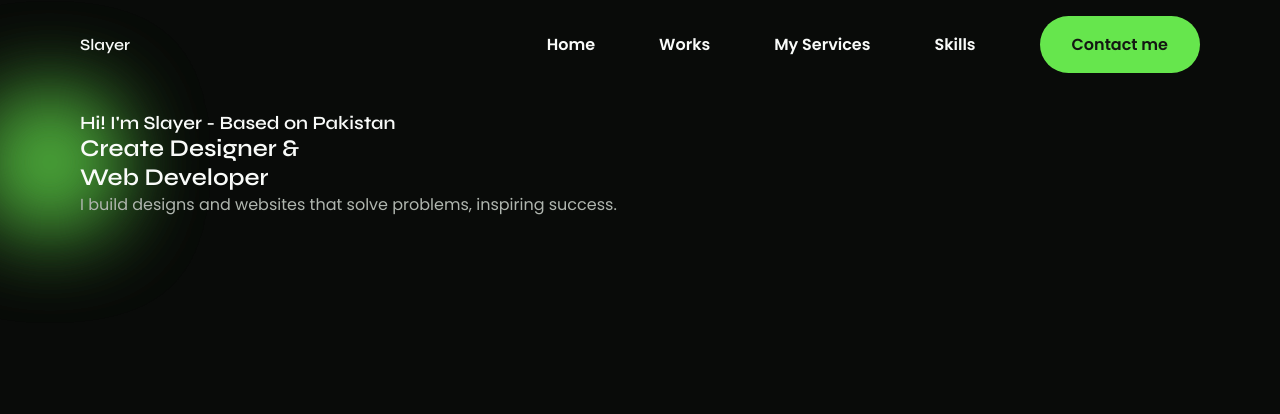
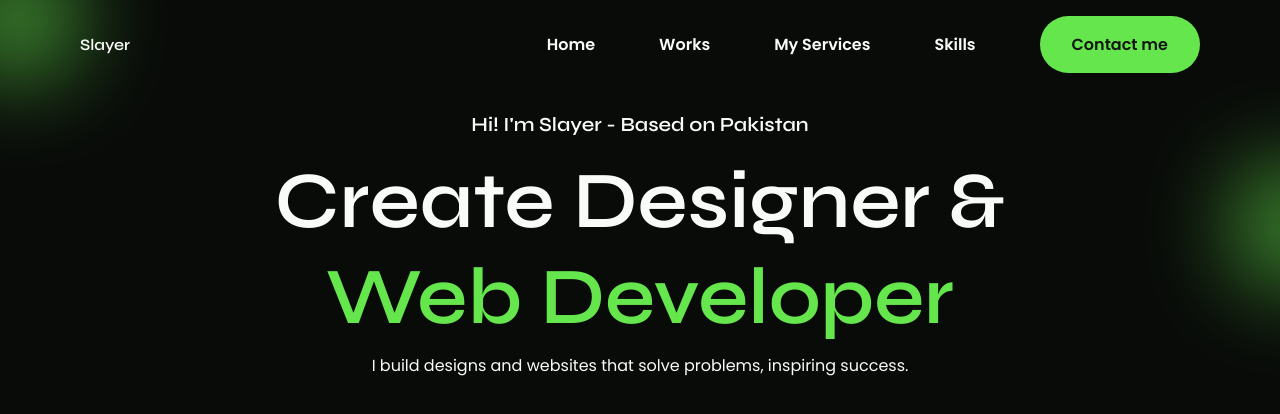
Before and after one commit to SlayerArman/Portfolio, a plain HTML site: page index.html in a window 1280 px wide. Shown: the top 414 px of the page. Drawn offline with nearby package versions, Linux system fonts and the light colour scheme.

Commit message:
added style to home text

```diff
--- a/assets/css/styles.css
+++ b/assets/css/styles.css
@@ -287,7 +287,43 @@ img {
 /* Active link */
 
 
-/*=============== HOME SECTION ===============*/
+.home{
+  position: relative;
+}
+
+.home .blob-small:nth-child(1){
+  top: -2rem;
+  left: -2rem;
+}
+
+.home .blob-small:nth-child(2){
+  top: 11rem;
+  right: -4rem
+}
+
+.home__container{
+  padding-block: 2.5rem 3rem;
+  row-gap: 7rem;
+}
+
+.home__data{
+  text-align: center;
+  color: var(--white-color);
+}
+
+.home__subtitle{
+  font-size: var(--h3-font-size);
+  margin-bottom: 1rem;
+}
+
+.home__title{
+  font-size: var(--biggest-font-size);
+  margin-bottom: 0.5rem;
+}
+
+.home__title span{
+  color: var(--first-color);
+}
 
 
 /* Circular text animation */
--- a/index.html
+++ b/index.html
@@ -76,7 +76,21 @@
                </div>
 
                <div class="home__images">
+                  <div class="home__box-1"></div>
+                  <div class="home__box-2"></div>
+                  <div class="home__box-3"></div>
 
+                  <!-- <img src="assets/img/home-img.png" alt="Digital professional portrait" class="home__img"> -->
+
+                  <!-- <div class="home_-circle">
+                     <span class="home__text" id="home-text">EXPLORE - MORE - LET'S -</span>
+
+                     <a href="#about" class="home__arrow">
+                        <i class="ri-arrow-down-line"></i>
+                     </a>
+                  </div> -->
+
+                  <!-- <div class="blob-big"></div> -->
                </div>
 
             </div>
```
